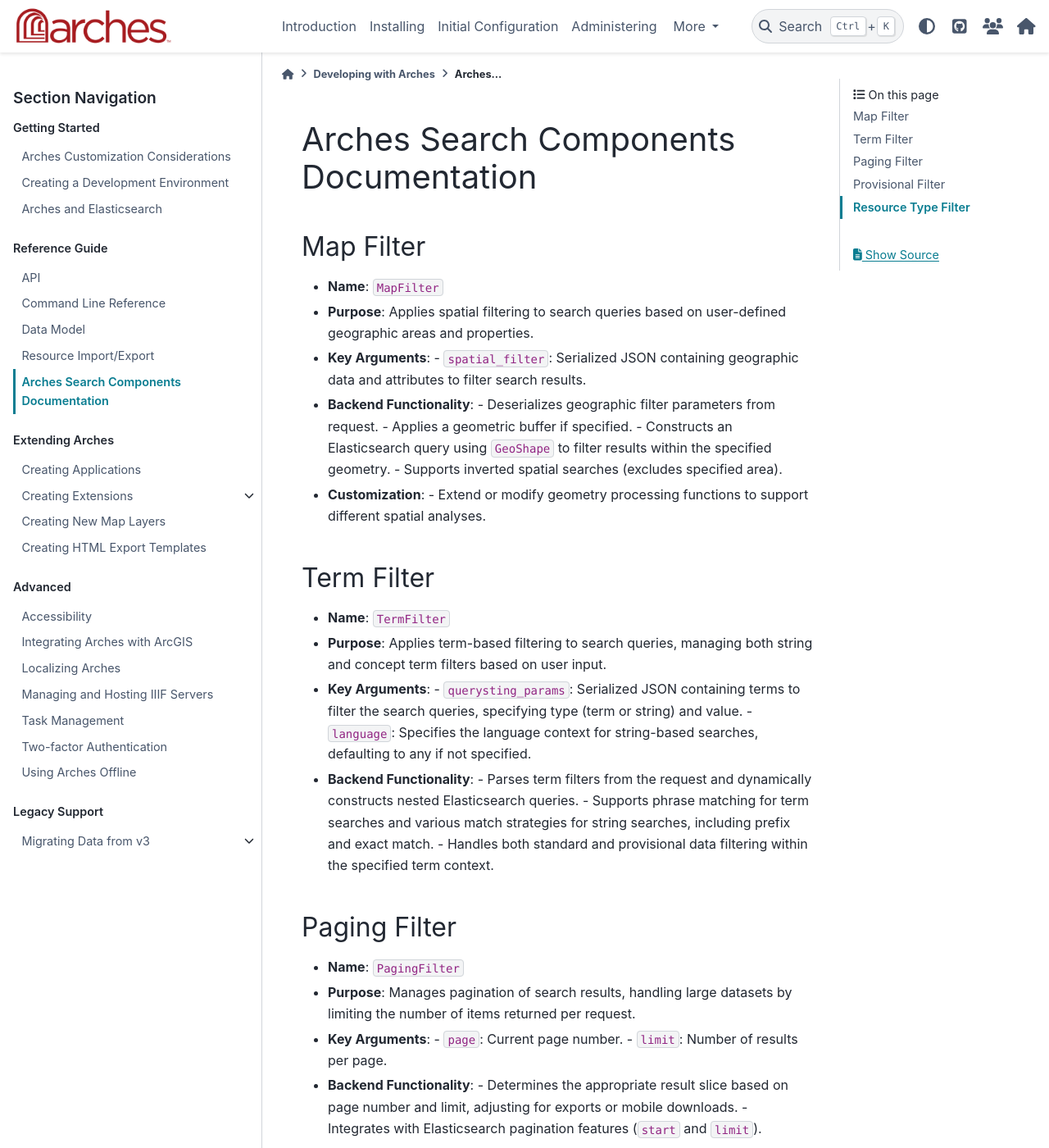
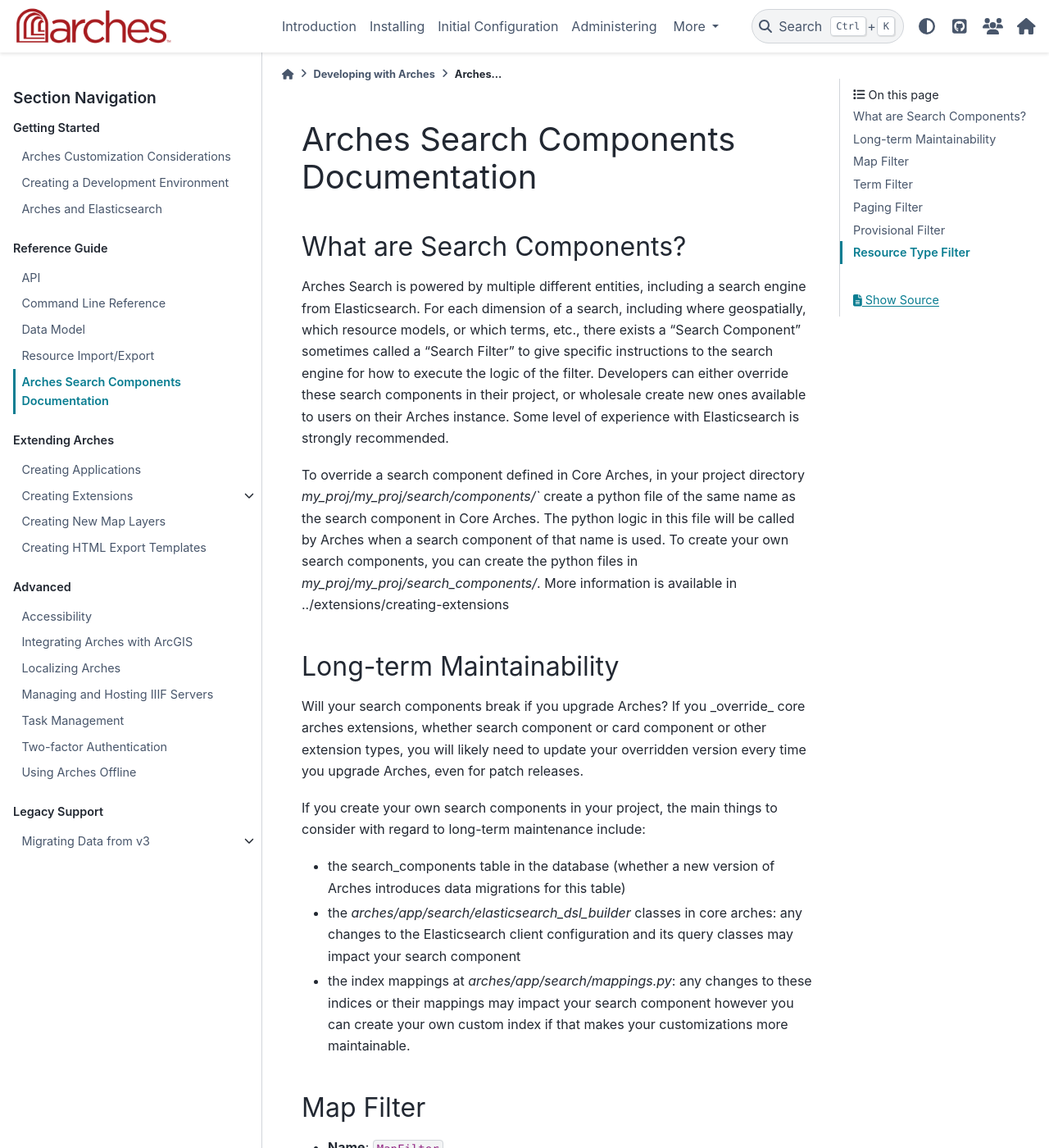
Before and after one commit to archesproject/arches-docs, a Sphinx documentation site: the page built from docs/developing/reference/search-components.rst, in a window 1280 px wide and 1400 px high. Shown: the whole window at 82% size. Built offline with Sphinx 7.4.7 and the PyData theme 0.15.4, drawn with Linux system fonts in a browser that asks for light colours.

Commit message:
commit notes on what search components are, how to maintain long term re #429

```diff
--- a/docs/developing/reference/search-components.rst
+++ b/docs/developing/reference/search-components.rst
@@ -1,6 +1,34 @@
 ======================================
 Arches Search Components Documentation
 ======================================
+
+What are Search Components?
+---------------------------
+
+Arches Search is powered by multiple different entities, including a search engine from Elasticsearch.
+For each dimension of a search, including where geospatially, which resource models, or which terms, etc., there
+exists a "Search Component" sometimes called a "Search Filter" to give specific instructions to the search engine
+for how to execute the logic of the filter. Developers can either override these search components in their project,
+or wholesale create new ones available to users on their Arches instance. Some level of experience with Elasticsearch is strongly recommended.
+
+To override a search component defined in Core Arches, in your project directory `my_proj/my_proj/search/components/`` create a python file of the same name as the search component in Core Arches.
+The python logic in this file will be called by Arches when a search component of that name is used.
+To create your own search components, you can create the python files in `my_proj/my_proj/search_components/`. More information is available in ../extensions/creating-extensions
+
+Long-term Maintainability
+-------------------------
+
+Will your search components break if you upgrade Arches?
+If you _override_ core arches extensions, whether search component or card component or other extension types, you will likely need
+to update your overridden version every time you upgrade Arches, even for patch releases.
+
+If you create your own search components in your project, the main things to consider with regard to long-term maintenance
+include:
+
+- the search_components table in the database (whether a new version of Arches introduces data migrations for this table)
+- the `arches/app/search/elasticsearch_dsl_builder` classes in core arches: any changes to the Elasticsearch client configuration and its query classes may impact your search component
+- the index mappings at `arches/app/search/mappings.py`: any changes to these indices or their mappings may impact your search component however you can create your own custom index if that makes your customizations more maintainable.
+
 
 Map Filter
 ----------
```
